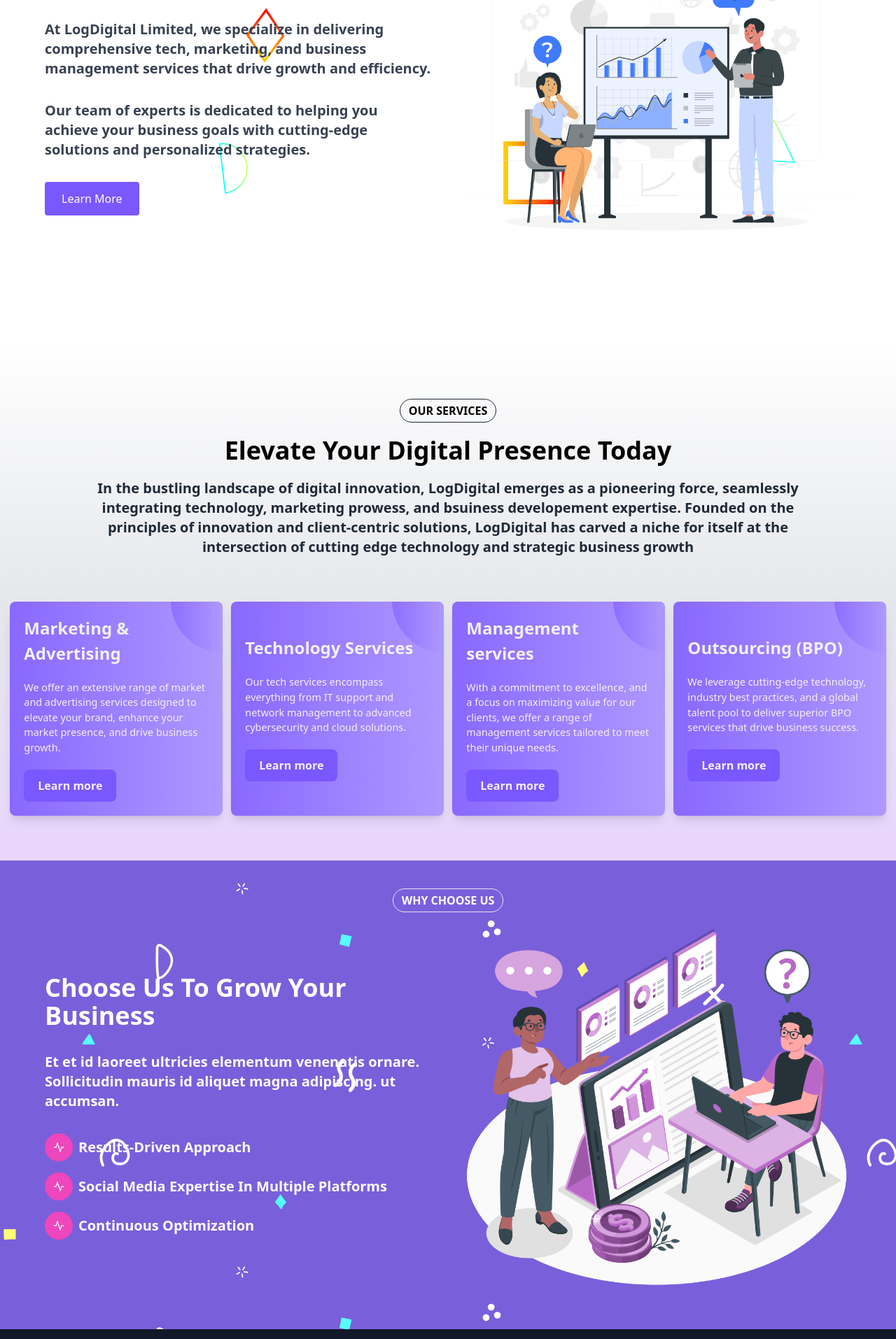
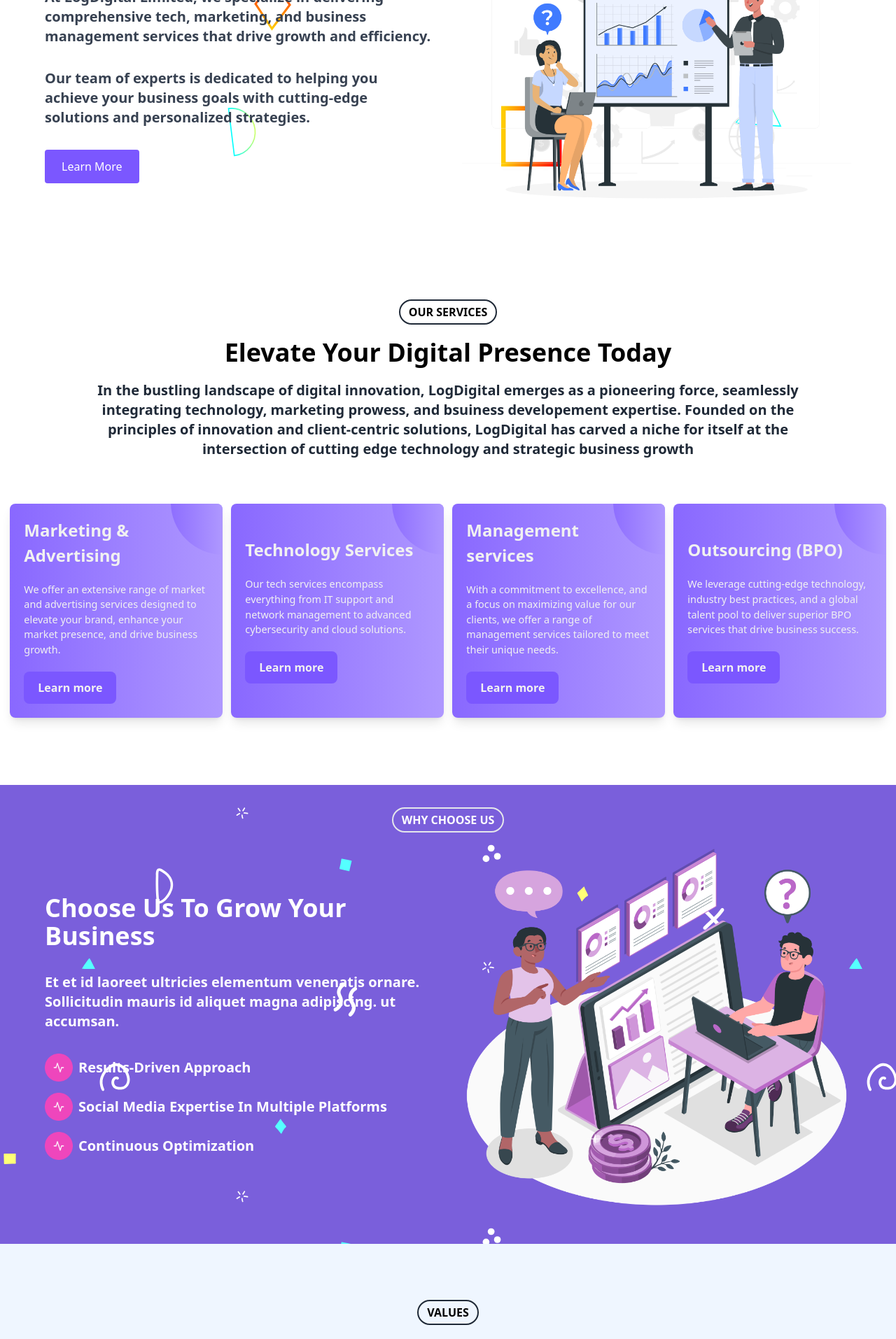
Before and after one commit to OnojaPeter/logdigital, a React (Vite) app: page / in a window 1280 px wide. Shown: the part 880-2794 px from the top of the page at 70% size. Built offline with nearby package versions, Linux system fonts and the light colour scheme.

Commit message:
added the values section; reduced py for sections; removed bg color for the services section

```diff
--- a/src/components/About.jsx
+++ b/src/components/About.jsx
@@ -2,7 +2,7 @@
 
 const About = () => {
   return (
-    <section className="py-10 md:py-20 text-gray-700 aboutBg">
+    <section className="py-8 text-gray-700 aboutBg">
       <FeatureSection
         sectionName="about us"
         title="Helping Millions Grow Better"
--- a/src/components/ChooseUs.jsx
+++ b/src/components/ChooseUs.jsx
@@ -2,7 +2,7 @@
 const peter = [ "results-driven approach", "Social Media expertise in multiple platforms", "continuous optimization"]
 const ChooseUs = () => {
   return (
-    <section className="text-white py-10 chooseUsBg">
+    <section className="text-white py-8 chooseUsBg">
 
         <FeatureSection
             sectionName="why choose us"
--- /dev/null
+++ b/src/components/CoreValues.jsx
@@ -0,0 +1,36 @@
+import { FaHeart, FaLightbulb, FaHandsHelping, FaUserShield, FaLeaf, FaGlobe, FaRocket, FaHandshake, FaUserFriends, FaRunning, FaBolt   } from 'react-icons/fa';
+
+const coreValues = [
+  { icon: FaLightbulb, title: 'Innovation', description: 'We prioritize creativity and embrace the latest technologies to deliver cutting-edge solutions that drives business growth.'},
+  { icon: FaUserFriends, title: 'Customer Focus', description: 'We prioritize understanding client’s needs and challenges to deliver personalized services that exceed expectations.' },
+  { icon: FaUserShield, title: 'Integrity', description: 'We conduct our business with honesty and transparency, building trust and long-lasting relationships with our clients.' },
+  { icon: FaRocket, title: 'Excellence', description: 'We strive for the highest standards in every project, ensuring that our services are of exceptional quality.' },
+  { icon: FaHandsHelping, title: 'Collaboration', description: 'We value teamwork, leveraging diverse skills and perspectives to foster collaboration and achieve optimal outcomes.' },
+  { icon: FaRunning , title: 'Agility', description: 'We stay flexible and responsive, quickly adapting to new trends to keep our clients competitive.' },
+  { icon: FaLeaf, title: 'Sustainability', description: 'We prioritize sustainable practices benefiting clients, employees, the community, and the environment.' },
+  { icon: FaBolt , title: 'Empowerment', description: 'We empower clients and team members with tools, knowledge, and support to achieve their goals and unlock full potential.'},
+];
+
+const CoreValues = () => {
+  return (
+    <section className="py-8 md:py-20 bg-blue-50">
+      <div className="max-w-[1400px] mx-auto px-4 md:px-8 lg:px-16">
+        <div className="flex justify-center">
+            <span className="uppercase font-bold px-3 py-1 border-2 border-gray-800 rounded-full">Values</span>
+        </div>
+        <h2 className="text-4xl font-bold text-center text-gray-900 mt-4 mb-8 md:mb-12">Our Core Values</h2>
+        <div className="grid grid-cols-1 sm:grid-cols-2 lg:grid-cols-4 gap-8">
+          {coreValues.map((value, index) => (
+            <div key={index} className="bg-white p-6 rounded-lg shadow-md text-center hover:bg-blue-100 transition-colors duration-300">
+              <value.icon className="text-blue-500 text-4xl mb-4 mx-auto" />
+              <h3 className="text-xl font-semibold text-gray-900 mb-2">{value.title}</h3>
+              <p className="text-gray-700">{value.description}</p>
+            </div>
+          ))}
+        </div>
+      </div>
+    </section>
+  );
+};
+
+export default CoreValues;
--- a/src/components/FeatureSection.jsx
+++ b/src/components/FeatureSection.jsx
@@ -13,7 +13,7 @@
     return (
         <div className="max-w-[1400px] mx-auto px-4 md:px-8 lg:px-16">
             <div className="flex justify-center">
-                <span className="uppercase font-bold px-3 py-1 border rounded-full">{sectionName}</span>
+                <span className={`uppercase font-bold px-3 py-1 border-2 ${sectionName === "about us" && 'border-gray-800'} rounded-full`}>{sectionName}</span>
             </div>
 
             <div className="flex flex-col gap-y-6 md:flex-row md:gap-2 lg:gap-10 mt-6 md:mt-0 items-center">
@@ -87,7 +87,7 @@
                             initial="hidden"
                             animate={imageAnimation.controls}
                             variants={imageAnimation.imageVariants}
-                            className="rounded-lg  object-cover w-full"
+                            className="rounded-lg  object-cover w-full "
                         /> {/*h-[250px] md:h-[400px]*/}
                     </div>
                 }
--- a/src/components/Footer.jsx
+++ b/src/components/Footer.jsx
@@ -7,7 +7,7 @@
 function Footer() {
     return (
         <>
-            <footer className="bg-gray-900 text-white pt-10 sm:pt-20 pb-5">
+            <footer className="bg-gray-800 text-white pt-10 sm:pt-20 pb-5">
                 <div className="max-w-[1400px] mx-auto px-4 md:px-8 lg:px-16  ">
                     <div className="flex justify-between flex-col sm:flex-row gap-y-8">
                         <div className="flex flex-col gap-4 sm:gap-7">
--- a/src/components/Hero.jsx
+++ b/src/components/Hero.jsx
@@ -52,19 +52,14 @@
       };
 
     return (
-        <section className="pt-10 mb-10 md:mb-0 md:py-10  bg-blue-100 relative  ">{/* pt-5 svgBackground */}
+        <section className="pt-8 mb-10 md:mb-0 md:py-10  bg-blue-100 relative  ">{/* pt-5 svgBackground */}
+            {/* BG gradient */}
             <div className='w-full h-full bg-white left-0 absolute top-0  bg-gradient-to-t from-white via-gray-200 to-blue-200'></div>
-            {/* <div className='w-full'>
-                <div className='w-[50%] h-full bg-white left-0 absolute top-0 z-50 bg-gradient-to-t from-white via-gray-500 to-green-500'></div>
-                <div className='w-[50%] h-full bg-white right-0 absolute top-0 z-50 bg-gradient-to-r from-white bg-gray-500'></div>
-            </div> */}
-            {/* <div className='bg-white w-[500px] h-[500px] absolute -left-40 -top-24 opacity-50 rounded-full z-40 bg-gradient-to-t from-indigo-200 via-blue-200 to-blue-200'></div> */}
-            {/* <div className='h-[400px] w-[400px] rounded-full -left-28 -top-24 bg-[radial-gradient(circle_at_center,_var(--tw-gradient-stops))] from-purple-300 via-pink-300 to-blue-300 z-40 absolute'></div> */}
             <div className='absolute w-96 h-96 flex items-center justify-center z-40 -left-28 -top-28'>
                 <div className='relative w-96 h-96 bg-blue-50 rounded-full gradient-border'></div>
             </div>
 
-            <div className="max-w-[1400px] mx-auto  md:px-8 lg:px-16 text-start flex flex-col md:flex-row gap-10 relative z-40">
+            <div className="max-w-[1400px] mx-auto  md:px-8 lg:px-16 text-start flex flex-col md:flex-row md:gap-10 relative z-40">
                 <div className="md:w-[50%] flex flex-col justify-around gap-2 px-4 md:px-0">
                     <motion.h1
                     ref={h1Animation.ref}
@@ -80,21 +75,14 @@
                         initial="hidden"
                         variants={text1Variants}
                         >
-                            We help you navigate the digital landscape with innovative solutions tailored to your unique needs.</motion.p>
-                        {/* <motion.p
-                        ref={text2Animation.ref}
-                        animate={text2Animation.controls}
-                        initial="hidden"
-                        variants={text2Variants}
-                        >
-                            Lorem ipsum dolor sit amet consectetur adipisicing elit. Hic suscipit facere sapiente, earum nihil.</motion.p> */}
+                            We help you navigate the digital landscape with innovative solutions tailored to your unique needs.
+                        </motion.p>
                     </div>
 
                     <div className="flex ">
                         <motion.div
                         ref={text2Animation.ref}
                         variants={buttonVariants}
-                        // whileHover={{ scale: 1.1, boxShadow: "0px 4px 10px rgba(0, 0, 0, 0.3)" }}
                         whileTap={{ scale: 0.9 }}
                         initial="hidden"
                         animate={text2Animation.controls}
--- a/src/components/Services.jsx
+++ b/src/components/Services.jsx
@@ -24,7 +24,7 @@
     };
 // console.log(controls);
     return (
-      <section className="pt-20 bg-gradient-to-b from-white via-gray-200 to-purple-200">
+      <section className="py-8 md:pt-8">
         <div className="max-w-[1400px] mx-auto ">
           <motion.div
           ref={sectionAnimation.ref}
@@ -32,7 +32,7 @@
           animate={sectionAnimation.controls}
           variants={sectionAnimation.variants}
            className="flex flex-col items-center md:text-center px-4 md:px-8 lg:px-16">
-            <span className="uppercase font-bold px-3 py-1 border border-gray-800 rounded-full ">our services</span>
+            <span className="uppercase font-bold px-3 py-1 border-2 border-gray-800 rounded-full ">our services</span>
             <h2 className="text-4xl font-bold my-5 capitalize">elevate your digital presence today</h2>
             <p className="text-lg md:text-center md:text-xl  md:mx-10 lg:mx-10 font-bold text-gray-800">
               In the bustling landscape of digital innovation, LogDigital emerges as a pioneering force, seamlessly integrating technology, marketing prowess, and bsuiness developement expertise. Founded on the principles of innovation and client-centric solutions, LogDigital has carved a niche for itself at the intersection of cutting edge technology and strategic business growth
--- a/src/pages/Home.jsx
+++ b/src/pages/Home.jsx
@@ -1,11 +1,10 @@
-import Navbar from "../components/Navbar";
 import Hero from "../components/Hero";
-import Digital from "../components/Digital";
+// import Digital from "../components/Digital";
 import About from "../components/About";
 import Services from "../components/Services";
 import ChooseUs from "../components/ChooseUs";
-import Video from "../components/Video";
-import Footer from "../components/Footer";
+import CoreValues from "../components/CoreValues";
+// import Video from "../components/Video";
 
 
 function Home() {
@@ -18,6 +17,7 @@
       <Services />
       {/* <Video /> */}
       <ChooseUs />
+      <CoreValues />
     </>
   )
 }
```
